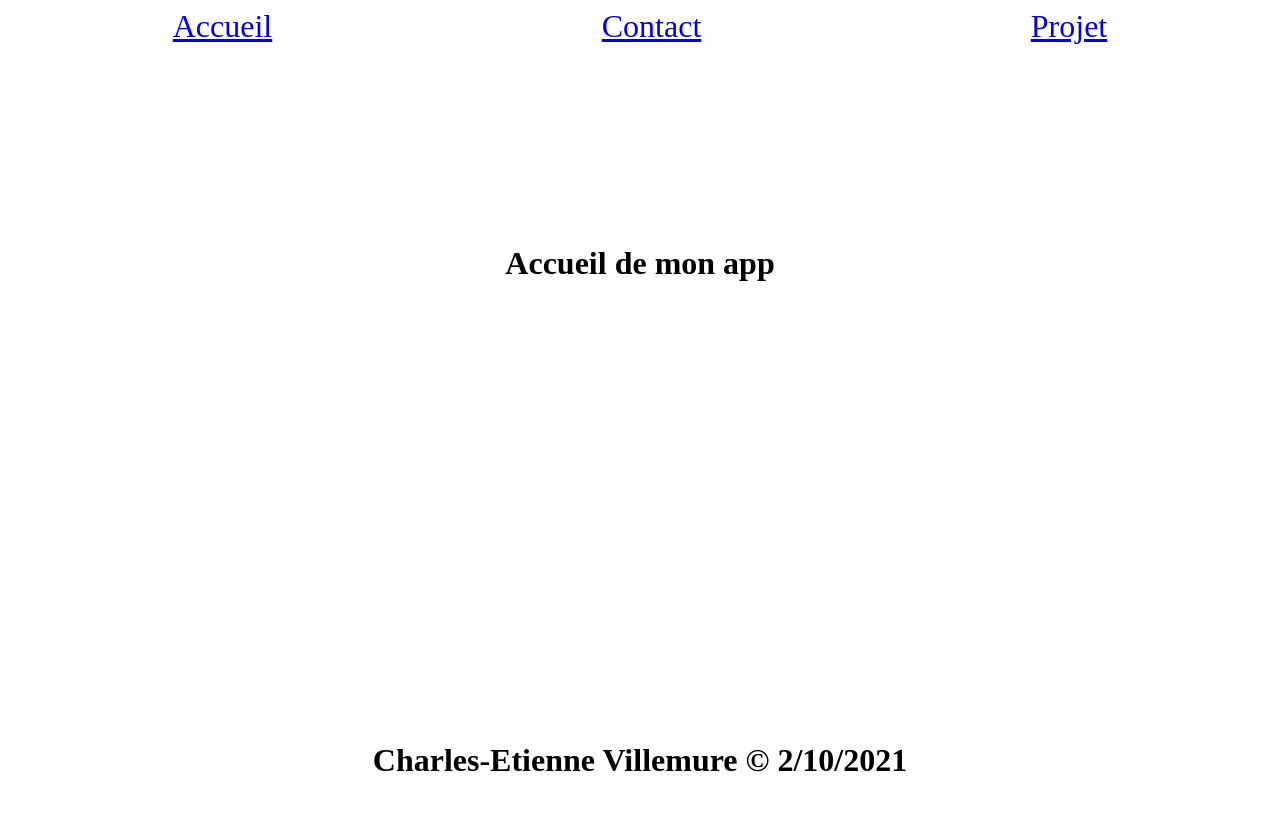
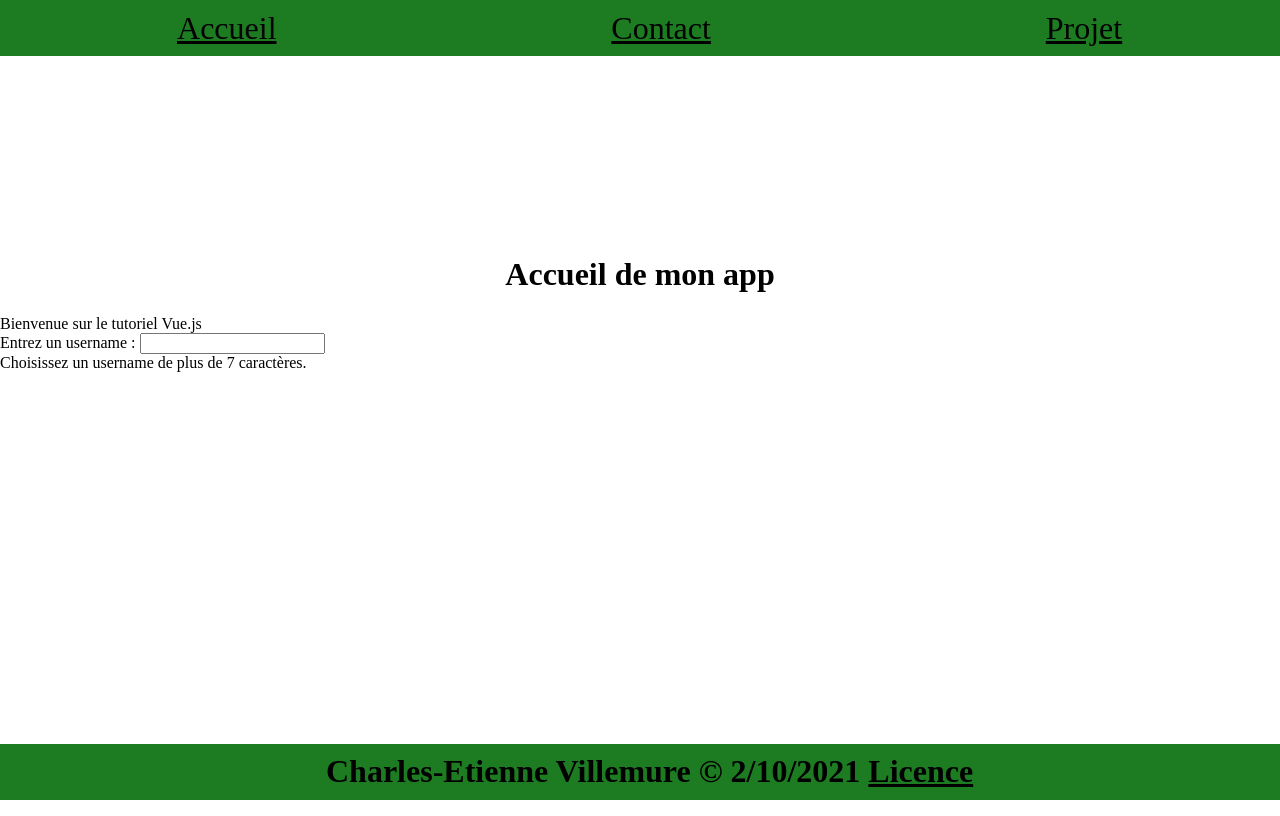
Before and after one commit to Charlesetiennev/1017examen2charlesetiennevillemure, a Vue app in the folder 1017examen2charlesetiennevillemure/: page /test in a window 1280 px wide. Built offline with nearby package versions, Linux system fonts and the light colour scheme; the HTML template or start-up script is replaced by a standard one.

Commit message:
Projet Final- Enonce 3

```diff
--- a/1017examen2charlesetiennevillemure/package.json
+++ b/1017examen2charlesetiennevillemure/package.json
@@ -21,7 +21,8 @@
     "babel-eslint": "^10.1.0",
     "eslint": "^6.7.2",
     "eslint-plugin-vue": "^6.2.2",
-    "vue-template-compiler": "^2.6.11"
+    "vue-template-compiler": "^2.6.11",
+    "jest": "^26.6.3"
   },
   "eslintConfig": {
     "root": true,
--- a/1017examen2charlesetiennevillemure/src/App.vue
+++ b/1017examen2charlesetiennevillemure/src/App.vue
@@ -1,6 +1,7 @@
 <template>
   <div id="app">
     <Header></Header>
+    <!-- Booleen pour afficher un composent dependament si un utilisateur est connecter -->
     <Accueil v-if="logged===false"></Accueil>
     <Profile v-if="logged===true"></Profile>
     <router-view/>
@@ -46,4 +47,10 @@ export default {
 #app {
   height: 100vh;
 }
+body{
+  margin: 0;
+}
+a{
+  color: black;
+}
 </style>
--- /dev/null
+++ b/1017examen2charlesetiennevillemure/src/components/Foo.vue
@@ -0,0 +1,30 @@
+<template>
+  <div>
+    <div class="message">
+      {{ message }}
+    </div>
+    Entrez un username : <input v-model="username" />
+    <div v-if="error" class="error">
+      Choisissez un username de plus de 7 caractères.
+    </div>
+  </div>
+</template>
+
+<script>
+export default {
+  name: "Foo",
+
+  data() {
+    return {
+      message: "Bienvenue sur le tutoriel Vue.js",
+      username: "",
+    };
+  },
+
+  computed: {
+    error() {
+      return this.username.trim().length < 7;
+    },
+  },
+};
+</script>
--- a/1017examen2charlesetiennevillemure/src/components/Footer.vue
+++ b/1017examen2charlesetiennevillemure/src/components/Footer.vue
@@ -16,7 +16,7 @@ export default {
     footerContent:{
        bind: function(el){
          var dateDuJour = (new Date().toLocaleDateString())
-         el.innerHTML = 'Charles-Etienne Villemure &copy '+ dateDuJour
+         el.innerHTML = 'Charles-Etienne Villemure &copy '+ dateDuJour + ' <a href="https://github.com/Charlesetiennev/1017examen2charlesetiennevillemure/blob/main/Licence" target="blank">Licence</a>'
        }
   }
     }
@@ -30,6 +30,9 @@ h1{
   left: 0;
   bottom: 0;
   width: 100%;
+  padding: 1.2vh;
+  margin: 0;
   text-align: center;
+  background: #1d7c21;
 }
 </style>
--- a/1017examen2charlesetiennevillemure/src/components/Header.vue
+++ b/1017examen2charlesetiennevillemure/src/components/Header.vue
@@ -24,6 +24,9 @@ export default {
         display: inline-flex;
         width: 100%;
         justify-content: space-around;
+        background: #1d7c21;
+        margin: 0;
+        padding: 1.2vh;
     }
     li{
         list-style: none;
--- a/1017examen2charlesetiennevillemure/src/router/index.js
+++ b/1017examen2charlesetiennevillemure/src/router/index.js
@@ -20,6 +20,11 @@ const routes = [
     name: 'Projet',
     component: ()=> import("../views/Projet.vue")
   }
+  ,{
+    path: '/test',
+    name: 'Test',
+    component: ()=> import("../components/Foo.vue")
+  }
 ]
 
 const router = new VueRouter({
```
Also changed, not shown: 2 other files (tests, documents, lock files or other folders).
